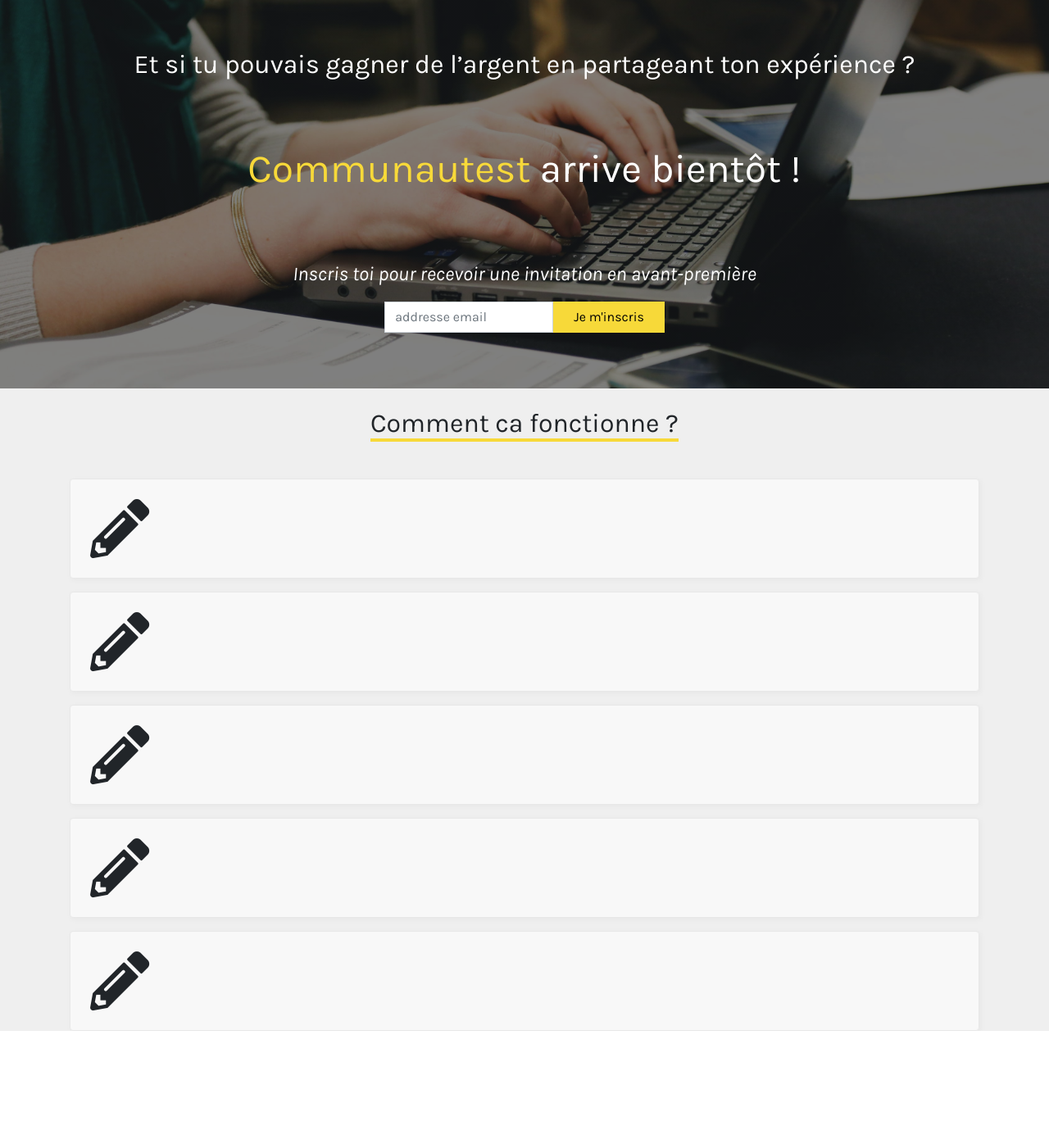
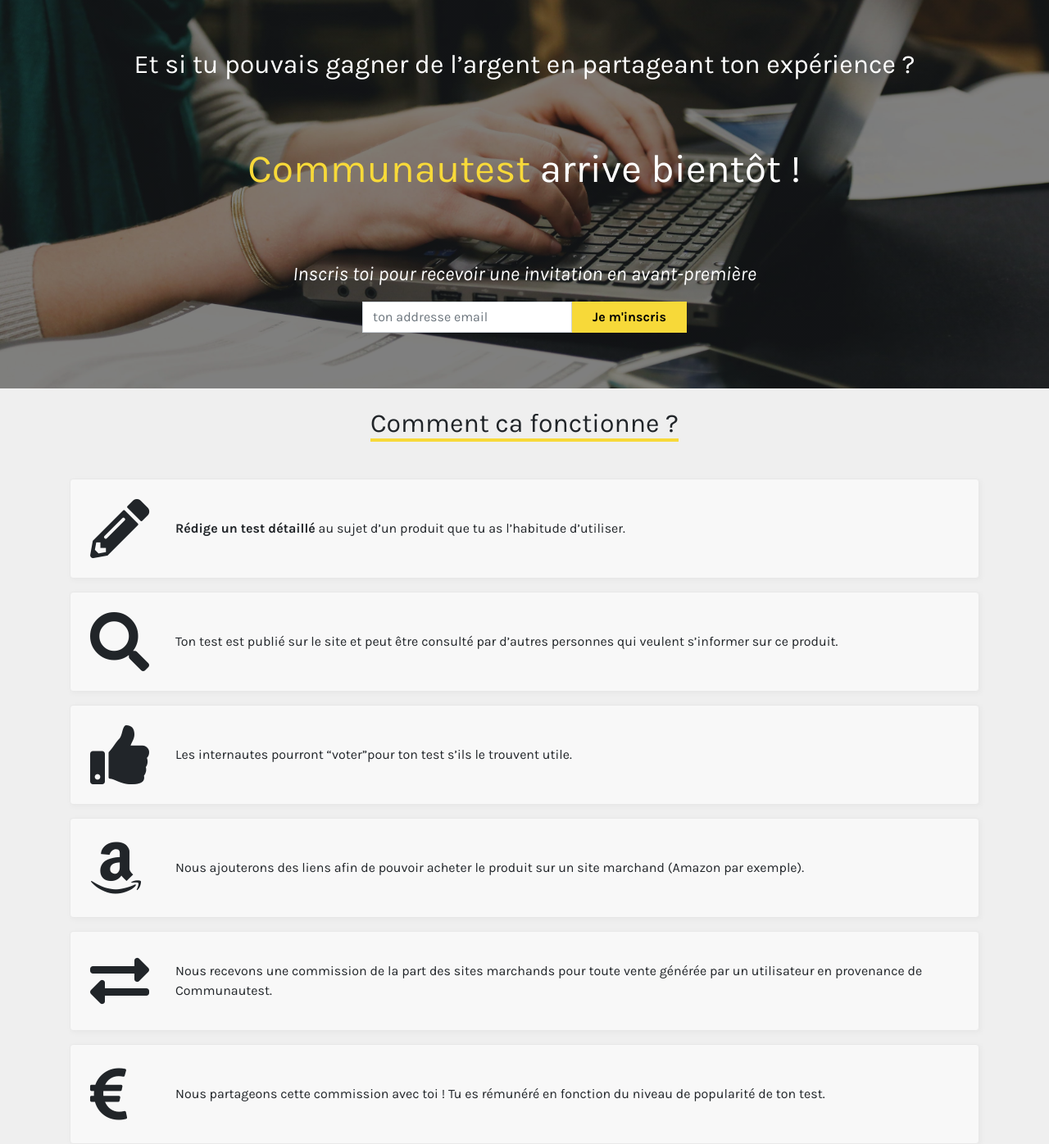
Before and after one commit to benj-p/prelaunch, a PHP site: page / in a window 1280 px wide. Shown: the whole page at 82% size. Before the commit the page ends 1258 px from the top, so only its background shows below. Run offline with PHP 8.4, Linux system fonts and the light colour scheme.

Commit message:
Added concept cards

```diff
--- a/css/style.css
+++ b/css/style.css
@@ -59,6 +59,7 @@ form {
 .btn-input {
   background-color: #F7D939;
   color: black;
+  font-weight: bold;
   border-radius: 0px;
 }
 
@@ -75,14 +76,16 @@ form {
   padding: 24px;
   margin-top: 16px;
   border-radius: 4px;
+  align-items: center;
 }
 
 .card-concept .icon {
   font-size: 72px;
+  width: 72px;
 }
 
 .card-concept .description {
-  flex-grow: 1;
+  margin-left: 32px;
 }
 
 @media(max-width: 576px) {
--- a/index.html
+++ b/index.html
@@ -18,7 +18,7 @@
         <form class="validate form-inline text-center" action="https://gmail.us20.list-manage.com/subscribe/post?u=1032adc8ab5e905f4f983093b&amp;id=acdd1f3640" method="post" id="mc-embedded-subscribe-form" name="mc-embedded-subscribe-form" target="_blank" novalidate>
           <div class="form-group mb-2">
             <label for="EMAIL" class="sr-only">Email</label>
-            <input type="email" class="form-control" placeholder="addresse email" name="EMAIL" id="mce-EMAIL">
+            <input type="email" class="form-control" style="width: 20vw;" placeholder="ton addresse email" name="EMAIL" id="mce-EMAIL">
           </div>
           <div style="position: absolute; left: -5000px;" aria-hidden="true">
             <input type="text" name="b_1032adc8ab5e905f4f983093b_acdd1f3640" tabindex="-1" value="">
@@ -33,23 +33,27 @@
     <h2 style="text-align: center;"><span>Comment ca fonctionne ?</span></h2>
     <div class="card-concept">
       <div class="icon"><i class="fas fa-pencil-alt"></i></div>
-      <div class="description"></div>
+      <div class="description"><strong>Rédige un test détaillé</strong> au sujet d’un produit que tu as l’habitude d’utiliser.</div>
     </div>
     <div class="card-concept">
-      <div class="icon"><i class="fas fa-pencil-alt"></i></div>
-      <div class="description"></div>
+      <div class="icon"><i class="fas fa-search"></i></div>
+      <div class="description">Ton test est publié sur le site et peut être consulté par d’autres personnes qui veulent s’informer sur ce produit.</div>
     </div>
     <div class="card-concept">
-      <div class="icon"><i class="fas fa-pencil-alt"></i></div>
-      <div class="description"></div>
+      <div class="icon"><i class="fas fa-thumbs-up"></i></div>
+      <div class="description">Les internautes pourront “voter”pour ton test s’ils le trouvent utile.</div>
     </div>
     <div class="card-concept">
-      <div class="icon"><i class="fas fa-pencil-alt"></i></div>
-      <div class="description"></div>
+      <div class="icon"><i class="fab fa-amazon"></i></div>
+      <div class="description">Nous ajouterons des liens afin de pouvoir acheter le produit sur un site marchand (Amazon par exemple).</div>
     </div>
     <div class="card-concept">
-      <div class="icon"><i class="fas fa-pencil-alt"></i></div>
-      <div class="description"></div>
+      <div class="icon"><i class="fas fa-exchange-alt"></i></div>
+      <div class="description">Nous recevons une commission de la part des sites marchands pour toute vente générée par un utilisateur en provenance de Communautest.</div>
+    </div>
+    <div class="card-concept">
+      <div class="icon"><i class="fas fa-euro-sign"></i></div>
+      <div class="description">Nous partageons cette commission avec toi ! Tu es rémunéré en fonction du niveau de popularité de ton test.</div>
     </div>
   </div>
 </body>
```
Also changed, not shown: 1 other file.
